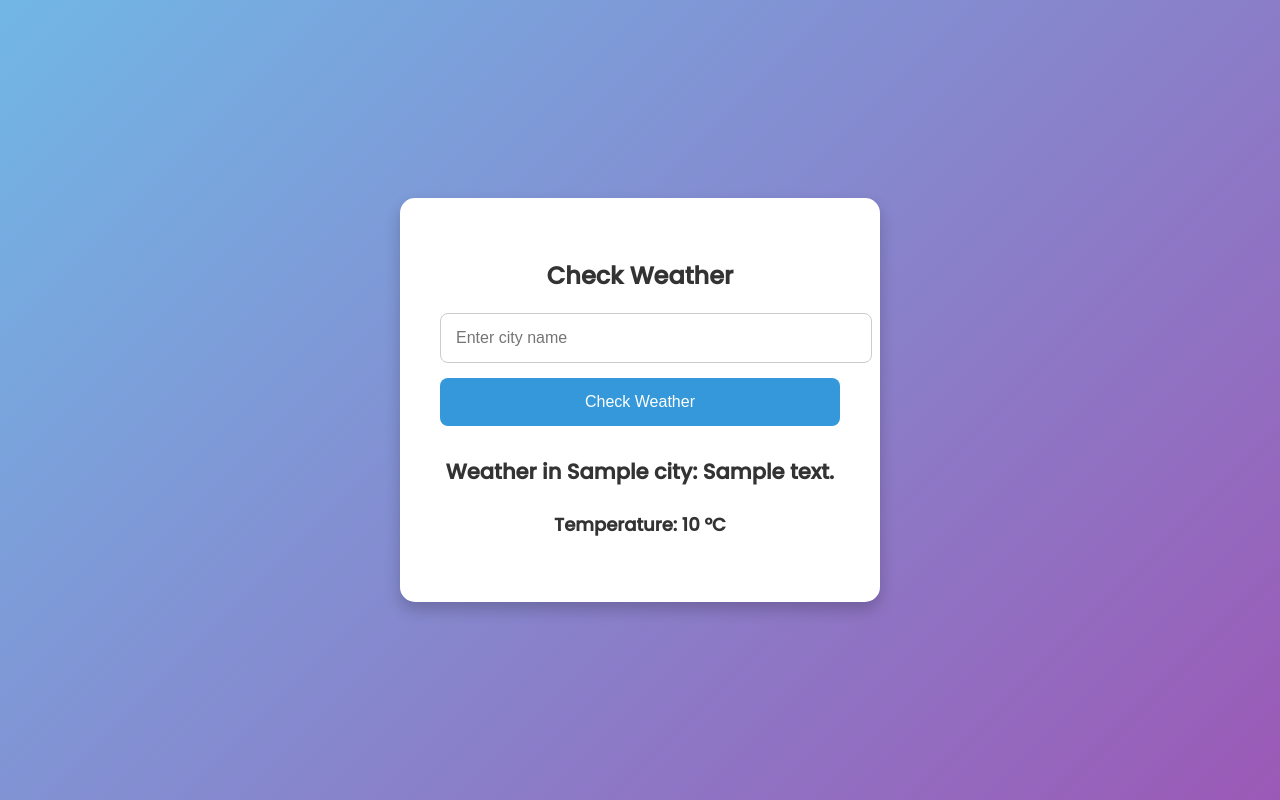
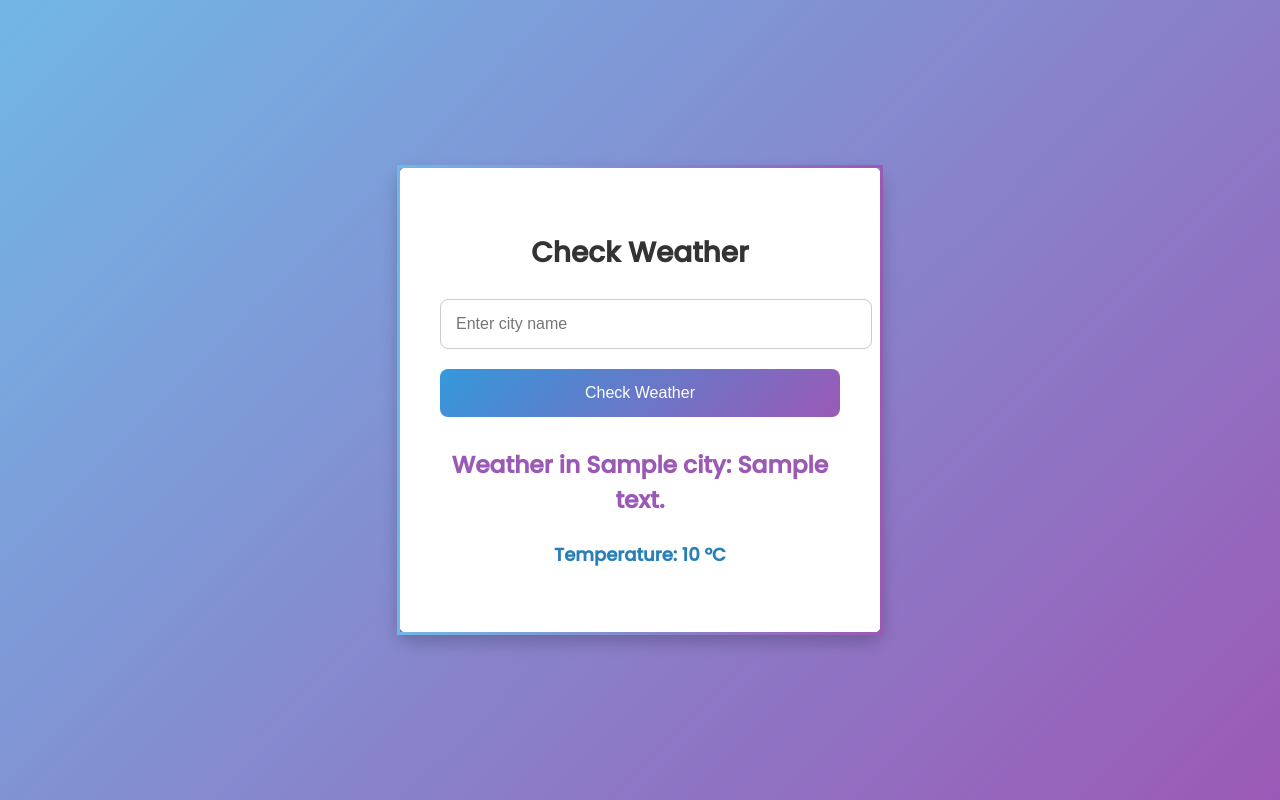
Before and after one commit to Shashikant945/Python_Weather, a Flask app: template templates/index.html in a window 1280 px wide. Run offline with Flask 3, Linux system fonts and the light colour scheme; the template is opened without the code that fills it: most values are stand-ins (such as "Sample title", 1, 10 or a date in 2020).

Commit message:
Update index.html

```diff
--- a/templates/index.html
+++ b/templates/index.html
@@ -22,21 +22,29 @@
             text-align: center;
             max-width: 400px;
             width: 100%;
+            border: 3px solid;
+            border-image: linear-gradient(to right, #71b7e6, #9b59b6) 1;
         }
         h2 {
             color: #333;
-            margin-bottom: 20px;
+            margin-bottom: 25px;
+            font-size: 28px;
         }
         input[type="text"] {
             width: 100%;
             padding: 15px;
-            margin-bottom: 15px;
+            margin-bottom: 20px;
             border: 1px solid #ccc;
             border-radius: 8px;
             font-size: 16px;
+            transition: border 0.3s ease, box-shadow 0.3s ease;
+        }
+        input[type="text"]:hover {
+            border-color: #9b59b6;
+            box-shadow: 0 0 8px rgba(155, 89, 182, 0.2);
         }
         input[type="submit"] {
-            background-color: #3498db;
+            background: linear-gradient(135deg, #3498db, #9b59b6);
             color: white;
             padding: 15px;
             width: 100%;
@@ -44,15 +52,24 @@
             border-radius: 8px;
             cursor: pointer;
             font-size: 16px;
-            transition: background-color 0.3s ease;
+            transition: background 0.3s ease, transform 0.3s ease;
         }
         input[type="submit"]:hover {
-            background-color: #2980b9;
+            background: linear-gradient(135deg, #2980b9, #8e44ad);
+            transform: scale(1.05);
         }
         .weather-info {
             margin-top: 30px;
             color: #333;
+            font-size: 20px;
+        }
+        .weather-info h3 {
+            margin-bottom: 10px;
+            color: #9b59b6;
+        }
+        .weather-info h4 {
             font-size: 18px;
+            color: #2980b9;
         }
         .error {
             color: #e74c3c;
```
